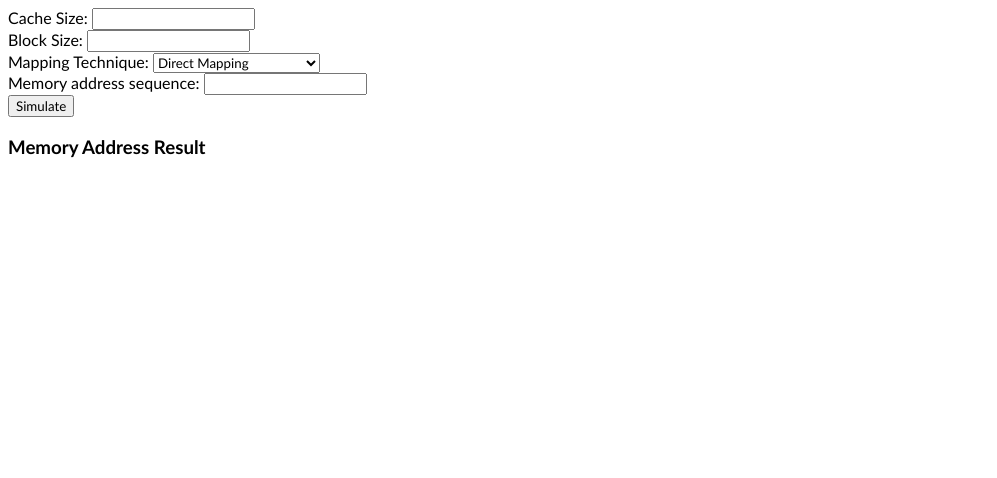
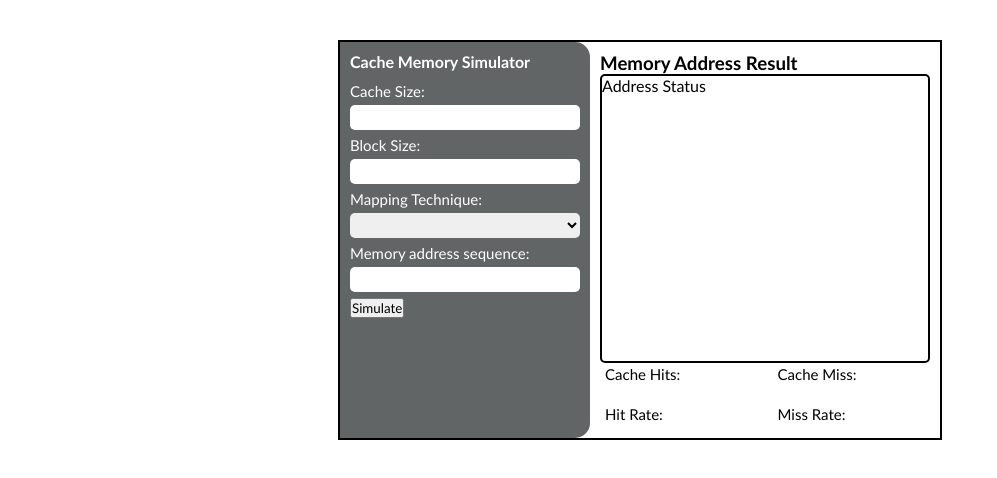
Before and after one commit to Wizz7235/Cache-Memory-Simulator, a plain HTML site: page index.html in a window 1280 px wide. Shown: the whole page, without its empty margins (0-997 px from the left). Drawn offline with Linux system fonts and the light colour scheme.

Commit message:
new css and html

```diff
--- a/design.css
+++ b/design.css
@@ -1,4 +1,97 @@
 *{
     font-family: 'Gill Sans', 'Gill Sans MT', Calibri, 'Trebuchet MS', sans-serif;
     box-sizing: border-box;
+    margin: 0;
+    padding: 0;
 }
+body{
+    display: flex;
+    justify-content: center;
+    align-items: center;
+    min-height: 60vh;
+}
+#frame{
+    display: flex;
+    flex-direction: row;
+    border: solid 2px;
+    height: 50vh;
+}
+#inputField{
+    border: none;
+    border-radius: 0 15px 15px 0;
+    padding: 10px;
+    width: 250px;
+    background-color: rgb(98, 101, 101) ;
+    color: white;
+}
+#inputField h4{
+    margin-bottom: 10px;
+}
+#inputField label{
+    font-size: 15px;
+}
+#inputField input, select{
+    margin: 5px 0 5px 0;
+    width: 100%;
+    height: 25px;
+    border-radius: 5px;
+    padding: 5px;
+    border: none;
+}
+#output{
+
+    padding: 10px;
+    width: 350px;
+    height: 100%;
+    box-sizing: border-box;
+
+    display: flex;
+    flex-direction: column;
+
+    min-height: 0;
+}
+
+#tableContainer{
+    flex: 1;
+    height: 60%;
+    overflow-y: auto;
+    overflow-x: auto;
+    border: solid 2px;
+    border-radius: 5px;
+    width: 100%;
+    min-height: 0;
+}
+#memoryAddressResult{
+    width: 100%;
+    text-align: center;
+}
+table{
+    border: 2px solid;
+}
+thead{
+    width: 100%;
+    text-align: center;
+}
+td{
+    padding: 5px;
+}
+
+#result{
+    display: grid;
+    grid-template-columns: repeat(2, 1fr);
+    gap: 15px;
+    width: 100%;
+}
+#result div{
+    width: 100%;
+    box-sizing: border-box;
+    padding: 2px 5px 5px 5px;
+    font-size: 15px;
+
+    display: flex;
+    flex-direction: column;
+    align-items: flex-start;
+}
+#result p{
+    font-size: 20px;
+}
--- a/index.html
+++ b/index.html
@@ -14,10 +14,16 @@
 <body>
     <div id="frame">
         <div id="inputField">
-            <label>Cache Size: <input type="number" id="cacheSize" name="cacheSize"></label><br>
-            <label>Block Size: <input type="number" name="blockSize" id="blockSize"></label><br>
-            <label>Mapping Technique:</label>
+            <h4>Cache Memory Simulator</h4>
+            <label>Cache Size: </label><br>
+            <input type="number" id="cacheSize" name="cacheSize" min="1"><br>
+
+            <label>Block Size: </label><br>
+            <input type="number" name="blockSize" id="blockSize" min="1"><br>
+
+            <label>Mapping Technique:</label><br>
             <select name="mappingTechnique" id="dropdown">
+                <option value=""></option>
                 <option value="Direct Mapping">Direct Mapping</option>
                 <option value="Associative Mapping">Associative Mapping</option>
                 <option value="Set-Associative Mapping">Set-Associative Mapping</option>
@@ -25,24 +31,49 @@
             <br>
 
             <div id="setBox" style="display: none;">
-                <label>Set: <input type="number" name="set" id="setInput"></label>
+                <label>Set: </label><br>
+                <input type="number" name="set" id="setInput"><br>
             </div>
 
-            <label>Memory address sequence:  <input type="text" name="memoryAddress" id="memoryAddress"></label><br>
+            <label>Memory address sequence: </label><br>
+            <input type="text" name="memoryAddress" id="memoryAddress"><br>
             <button id="simulate" onclick="runSimulation()">Simulate</button>
         </div>
 
+        <div id="output">
+            <h3>Memory Address Result</h3>
+            <div id="tableContainer">
+                <thead>
+                    <tr>
+                        <th>Address</th>
+                        <th>Status</th>
+                    </tr>
 
-        <h3>Memory Address Result</h3>
-        <table id="memoryAddressResult"></table>
+                </thead>
+                 <tbody id="memoryAddressResult">
 
-        <div id="output">
-            <div id="cacheHits"></div>
-            <div id="cacheMisses"></div>
-            <div id="hitRate"></div>
-            <div id="missRate"></div>
+                 </tbody>
+            </div>
+
+        <div id="result">
+            <div>Cache Hits:
+                <p id="cacheHits"></p>
+            </div>
+
+            <div>Cache Miss:
+                <p id="cacheMisses"></p>
+            </div>
+
+            <div>Hit Rate:
+                <p id="hitRate"></p>
+            </div>
+
+            <div>Miss Rate:
+                <p id="missRate"></p>
+            </div>
         </div>
 
+        </div>
     </div>
 
 </body>
--- a/scripts/values.js
+++ b/scripts/values.js
@@ -20,8 +20,8 @@ function calculateResult(hit, miss){
     let hitRate = (hit / totalAccess) * 100;
     let missRate = (miss / totalAccess) * 100;
 
-    document.getElementById("cacheHits").innerHTML = "Cache Hits: " + hit;
-    document.getElementById("cacheMisses").innerHTML = "Cache Misses: " + miss;
-    document.getElementById("hitRate").innerHTML = "Hit Rate: " + hitRate.toFixed(2) + "%";
-    document.getElementById("missRate").innerHTML = "Miss Rate: " + missRate.toFixed(2) + "%";
+    document.getElementById("cacheHits").innerHTML = hit;
+    document.getElementById("cacheMisses").innerHTML = miss;
+    document.getElementById("hitRate").innerHTML = hitRate.toFixed(2) + "%";
+    document.getElementById("missRate").innerHTML = missRate.toFixed(2) + "%";
 }
```
